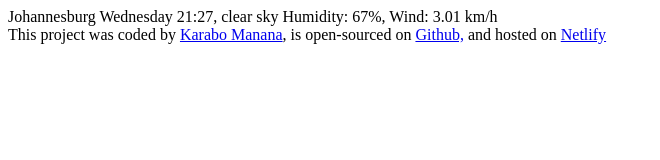
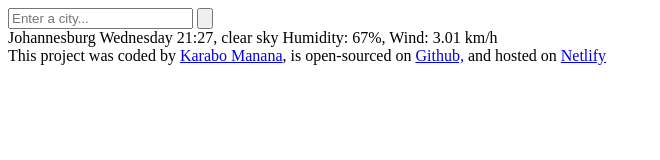
Before and after one commit to Lulama28/Weather-Page, a plain HTML site: page index.html in a window 1280 px wide. Shown: the whole page, without its empty margins (0-660 px from the left). Drawn offline with Linux system fonts and the light colour scheme.

Commit message:
created my header
I created the form for the search and search button

```diff
--- a/index.html
+++ b/index.html
@@ -7,6 +7,12 @@
     <link href="src/styles.css" rel="stylesheet"/>
 </head>
 <body>
+    <header>
+        <form class="search-form" id="search-form">
+            <input type="search" placeholder="Enter a city..." required id="search-form" class="search-form">
+            <input type="button" placeholder="Search" id="form-button" class="form-button">
+        </form>
+    </header>
     <main>
         Johannesburg
         Wednesday 21:27, clear sky
```
